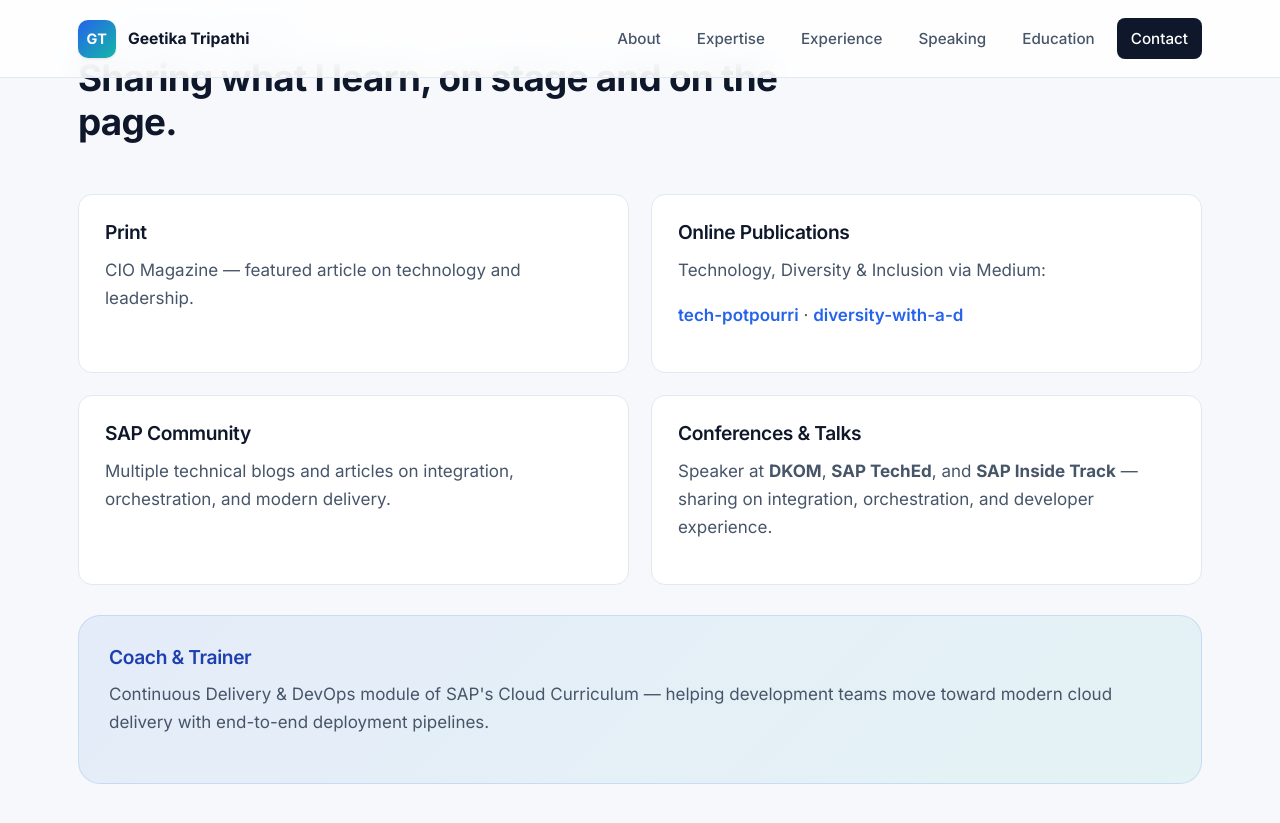
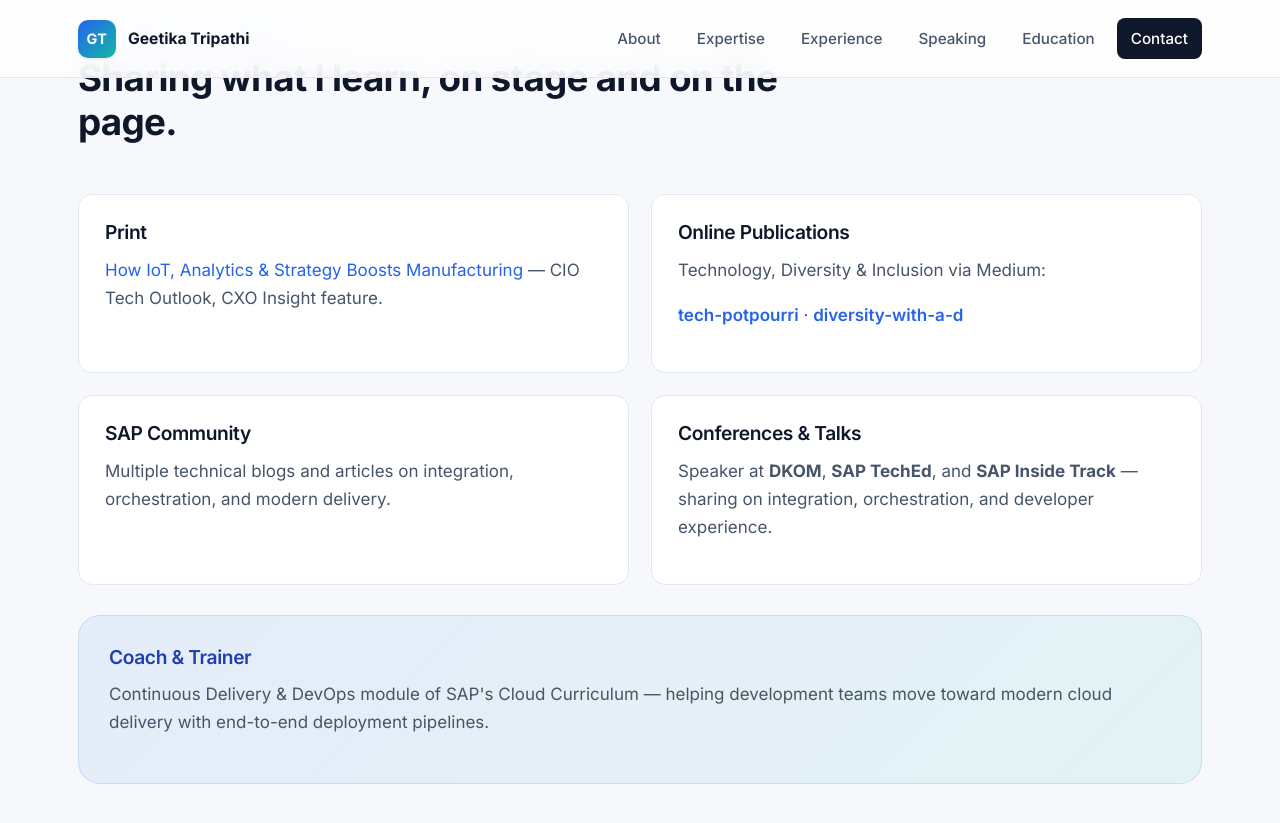
Before and after one commit to geetika-creates/geetika-creates.github.io, a Jekyll site: the page built from index.html, in a window 1280 px wide and 900 px high, scrolled down 5128 px. Shown: the top 823 px of the window. Built offline with Jekyll 4.4.1, drawn with Linux system fonts in a browser that asks for light colours.

Commit message:
Link CIO Tech Outlook article in Print card

```diff
--- a/index.html
+++ b/index.html
@@ -270,7 +270,12 @@
     <div class="content-grid">
       <article class="content-card">
         <h3>Print</h3>
-        <p>CIO Magazine — featured article on technology and leadership.</p>
+        <p>
+          <a href="https://www.ciotechoutlook.com/special/company-of-the-year/cxoinsight/how-iot-analytics-and-strategy-boosts-manufacturing-nid-2449-cid-113.html" target="_blank" rel="noopener">
+            How IoT, Analytics &amp; Strategy Boosts Manufacturing
+          </a>
+          — CIO Tech Outlook, CXO Insight feature.
+        </p>
       </article>
 
       <article class="content-card">
```
